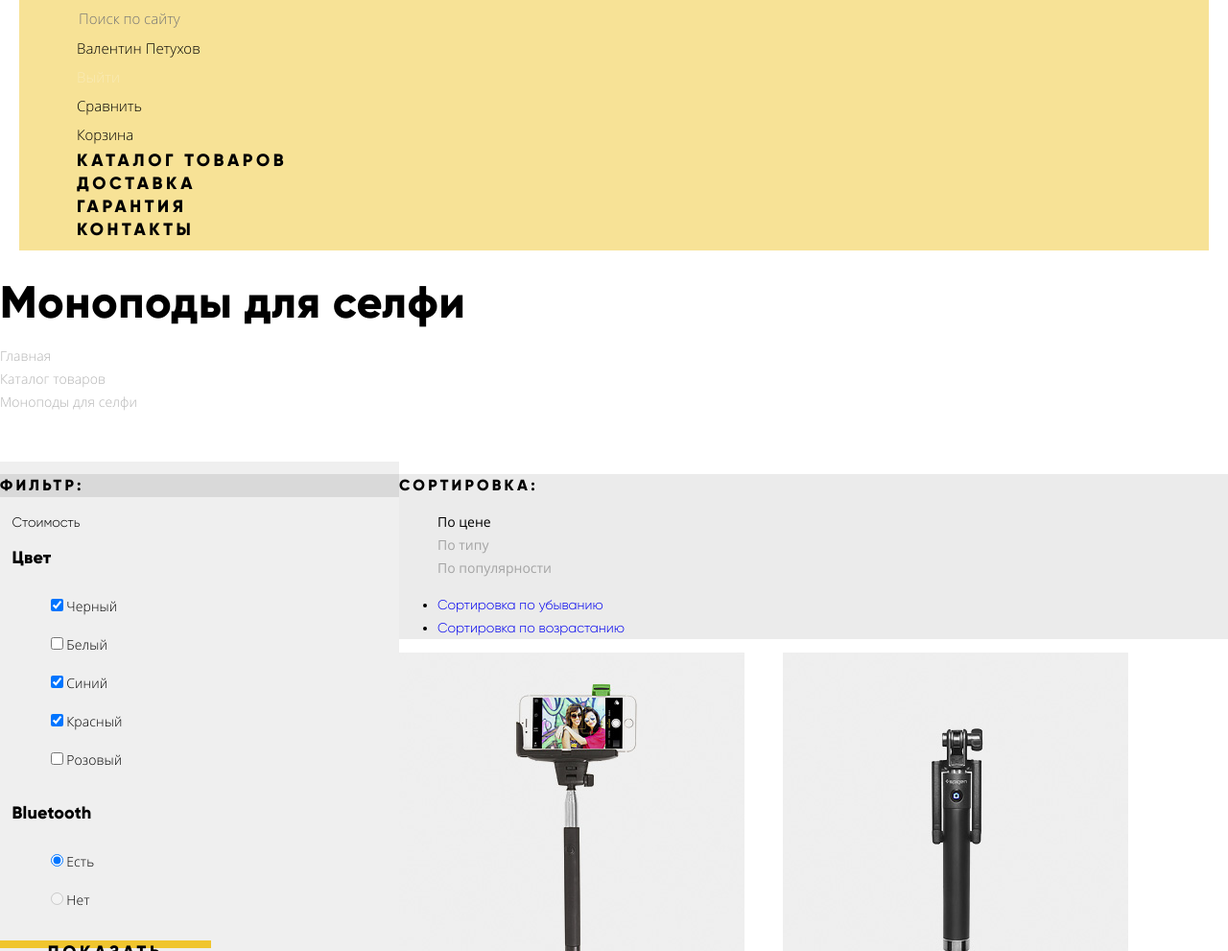
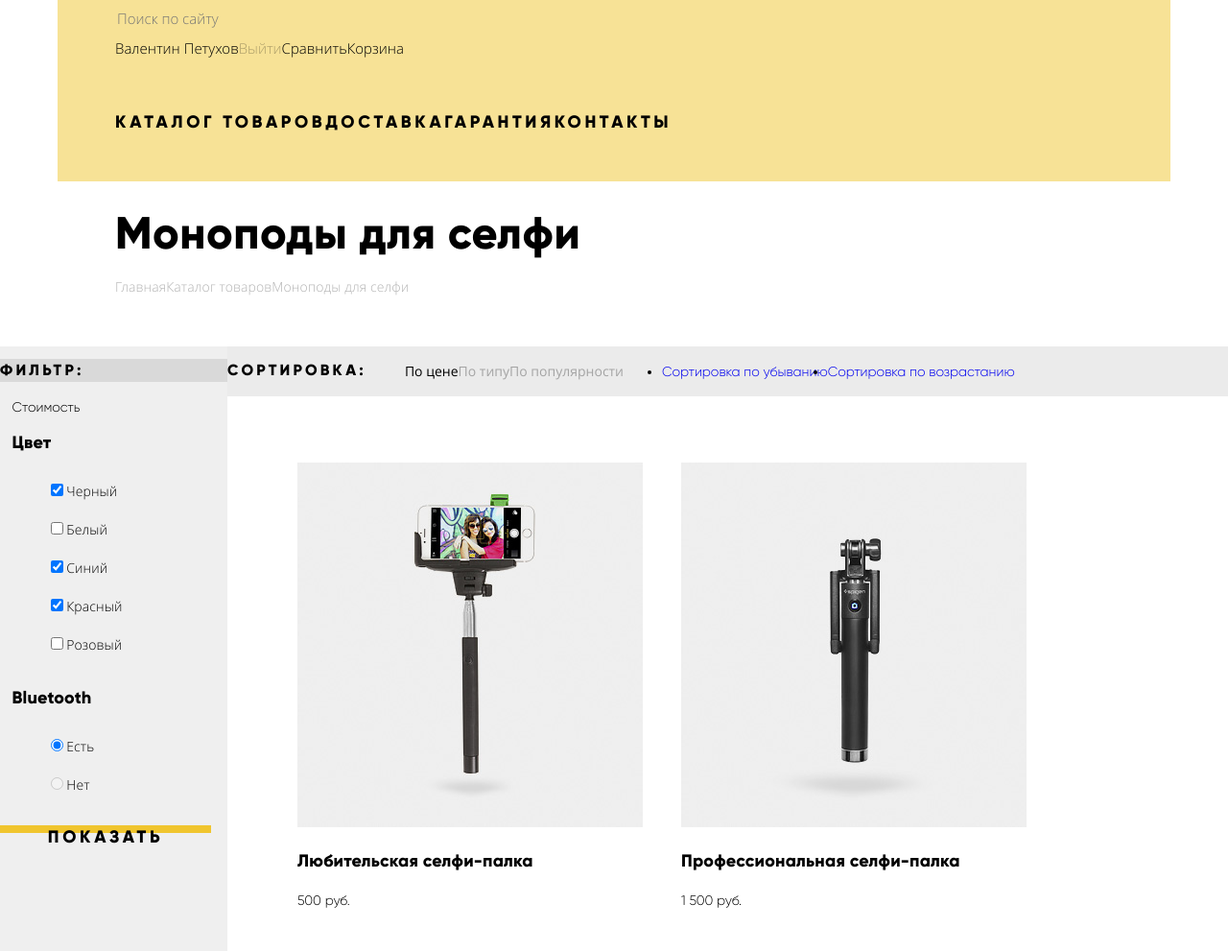
Before and after one commit to vladknkn/998749-device-25, a plain HTML site: page catalog.html in a window 1280 px wide. Shown: the part 79-1070 px from the top of the page at 96% size. Drawn offline with Linux system fonts and the light colour scheme.

Commit message:
Внёс правки в домашку

```diff
--- a/catalog.html
+++ b/catalog.html
@@ -7,7 +7,7 @@
     <link rel="stylesheet" href="css/style.css">
   </head>
   <body class="catalog-page">
-      <header class="main-header">
+      <header class="main-header container">
           <nav class="main-navigation">
             <a class="main-navigation__logo" href="index.html">
               <img class="main-navigation__image" src="img/content/logo-device.svg" width="163" height="35" alt="Логотип интернет-магазина Девайс">
@@ -64,6 +64,7 @@
           </nav>
         </header>
         <main class="main">
+          <div class="main__title-columns container">
               <h1 class="main__title">Моноподы для селфи</h1>
               <ul class="breadcrumbs">
                 <li class="breadcrumbs__item">
@@ -76,7 +77,8 @@
                   <a class="breadcrumbs__link main-breadcrumbs__current">Моноподы для селфи</a>
                 </li>
               </ul>
-        <div class="catalog-columns">
+          </div>
+        <div class="filters-columns">
           <section class="filters">
             <form class="filters__form filters-form" action="#" method="GET">
                 <h2 class="filters__title">Фильтр:</h2>
@@ -162,6 +164,7 @@
                 </li>
               </ul>
             </div>
+            <div class="catalog-columns container__catalog">
               <h2 class="catalog__title visually-hidden">Каталог моноподов</h2>
               <ul class="catalog__list">
                 <li class="catalog__item">
@@ -226,6 +229,7 @@
                       <a class="pagination__link pagination__link-step" href="#">Вперед</a>
                   </li>
                 </ul>
+            </div>
           </section>
         </div>
 
@@ -237,10 +241,10 @@
               <address class="main-footer__address">г. Москва, ул. Строителей, 15</address>
               <ul class="main-footer__site-navigation footer-site-navigation">
                 <li class="footer-site-navigation__item">
-                  <a class="footer-site-navigation__link" href="#">Гарантия</a>
+                  <a class="footer-site-navigation__link" href="#">Доставка</a>
                 </li>
                 <li class="footer-site-navigation__item">
-                  <a class="footer-site-navigation__link" href="#">Доставка</a>
+                  <a class="footer-site-navigation__link" href="#">Гарантия</a>
                 </li>
                 <li class="footer-site-navigation__item">
                   <a class="footer-site-navigation__link" href="#">Контакты</a>
--- a/css/style.css
+++ b/css/style.css
@@ -35,6 +35,15 @@
        url('../fonts/OpenSans-Light.ttf') format('truetype');
 }
 
+html {
+  -webkit-box-sizing: border-box;
+          box-sizing: border-box;
+}
+*, *::before, *::after {
+  -webkit-box-sizing: inherit;
+          box-sizing: inherit;
+}
+
 body {
   margin: 0 auto;
   padding: 0;
@@ -51,8 +60,14 @@ a {
   text-decoration: none;
 }
 
+.container {
+  width: 1200px;
+  margin: 0 auto;
+  padding: 0 20px;
+}
+
 .main-header {
-  margin: 40px 20px 0;
+  margin-top: 40px;
 }
 
 .catalogue-navigation {
@@ -65,16 +80,17 @@ a {
   flex-direction: column;
   background-color: #f7e296;
   padding: 0 60px;
-  min-height: 300px;
 }
 
 .site-navigation {
+  display: flex;
   font-size: 18px;
   font-weight: bold;
   letter-spacing: 3.6px;
   text-transform: uppercase;
   padding: 0;
   margin: 0;
+  padding-bottom: 50px;
 }
 
 
@@ -98,7 +114,7 @@ a {
 }
 
 .user-navigation {
-  flex-direction: row-reverse;
+  display: flex;
   font-family: 'Open Sans', Helvetica, sans-serif;
   font-size: 15px;
   line-height: 30px;
@@ -107,6 +123,11 @@ a {
   text-transform: none;
   padding: 0;
   margin: 0;
+  padding-bottom: 50px;
+}
+
+.main-header .user-navigation__link-exit {
+  color: rgba(0, 0, 0, 0.3);
 }
 
 .main-navigation__search-input {
@@ -124,7 +145,7 @@ a {
 
 
 .main-navigation__search-input:focus {
-  color: #000000;
+  color: rgba: rgba(0, 0, 0, 1);
 }
 
 .site-navigation,
@@ -156,10 +177,8 @@ a {
 }
 
 .main__columns {
-  margin: auto;
   display: flex;
-  justify-content: space-around;
-  padding: 0 20px;
+  justify-content: space-between;
 }
 
 .about {
@@ -205,7 +224,9 @@ a {
 
 .main-footer {
   display: flex;
+  width: 100%;
   flex-direction: column;
+  margin-top: 90px;
   padding: 0 50px;
   background-color: #464646;
   color: #ffffff;
@@ -248,6 +269,8 @@ a {
 }
 
 .footer-site-navigation {
+  display: flex;
+  margin: 0 auto;
   font-family: 'Gilroy', Arial, sans-serif;
   font-size: 18px;
   font-weight: bold;
@@ -255,6 +278,11 @@ a {
   line-height: 24px;
   letter-spacing: 3.6px;
   text-align: center;
+  text-transform: uppercase;
+}
+
+.footer-user-navigation {
+  display: flex;
 }
 
 .footer-user-navigation__link {
@@ -268,12 +296,13 @@ a {
 }
 
 .social-links {
+  display: flex;
+  margin: 0 auto;
   text-align: center;
 }
 
 .main-footer {
   display: flex;
-  min-height: 320px;
 }
 
 .footer-site-navigation__link:hover {
@@ -309,6 +338,7 @@ a {
 }
 
 .breadcrumbs {
+  display: flex;
   font-family: 'Open Sans', Helvetica, sans-serif;
   font-size: 14px;
   font-weight: 300;
@@ -321,12 +351,31 @@ a {
   margin-bottom: 50px;
 }
 
+.main__title-columns {
+  padding-left: 80px;
+}
+
 .breadcrumbs__link {
   color: rgba(0,0,0,0.3);
 }
 
+.catalog__sorting {
+  display: flex;
+  margin-bottom: 69px;
+}
+
+.sorting__list {
+  display: flex;
+}
+
+.sorting__pointer {
+  display: flex;
+}
+
 .filters {
-  width: 467px;
+  width: 100%;
+  padding: 0;
+  margin: 0;
   background-color: #efefef;
 }
 
@@ -354,7 +403,7 @@ a {
   list-style: none;
 }
 
-.user-navigation__link-exit {
+.main-footer .user-navigation__link-exit {
   color: rgba(255,255,255,0.3);
 }
 
@@ -394,13 +443,19 @@ a {
   color: #000000;
 }
 
-.catalog {
+.container__catalog {
   width: 970px;
+  margin: 0 auto;
+}
+
+.filters-columns {
+  display: flex;
+  justify-content: space-around;
 }
 
 .catalog-columns {
-  display: flex;
-  justify-content: space-around;
+  margin-left: 73px;
+  margin-bottom: 77px;
 }
 
 .catalog__list {
@@ -432,7 +487,7 @@ a {
 }
 
 .catalog-page .main-footer {
-  margin-top: 75px;
+  margin-top: 0px;
 }
 
 .popular-goods__list {
@@ -606,6 +661,7 @@ a {
 }
 
 .pagination {
+  display: flex;
   background-color: #ebebeb;
 }
 
@@ -625,6 +681,10 @@ a {
 
 .pagination__link-number {
   color: rgba(0, 0, 0, 0.3);
+}
+
+.pagination__link-step {
+  text-transform: uppercase;
 }
 
 .pagination__link-number.checked {
```
Also changed, not shown: index.html (+5 -5 lines). Lines whose indentation alone changed are shown as unchanged.
